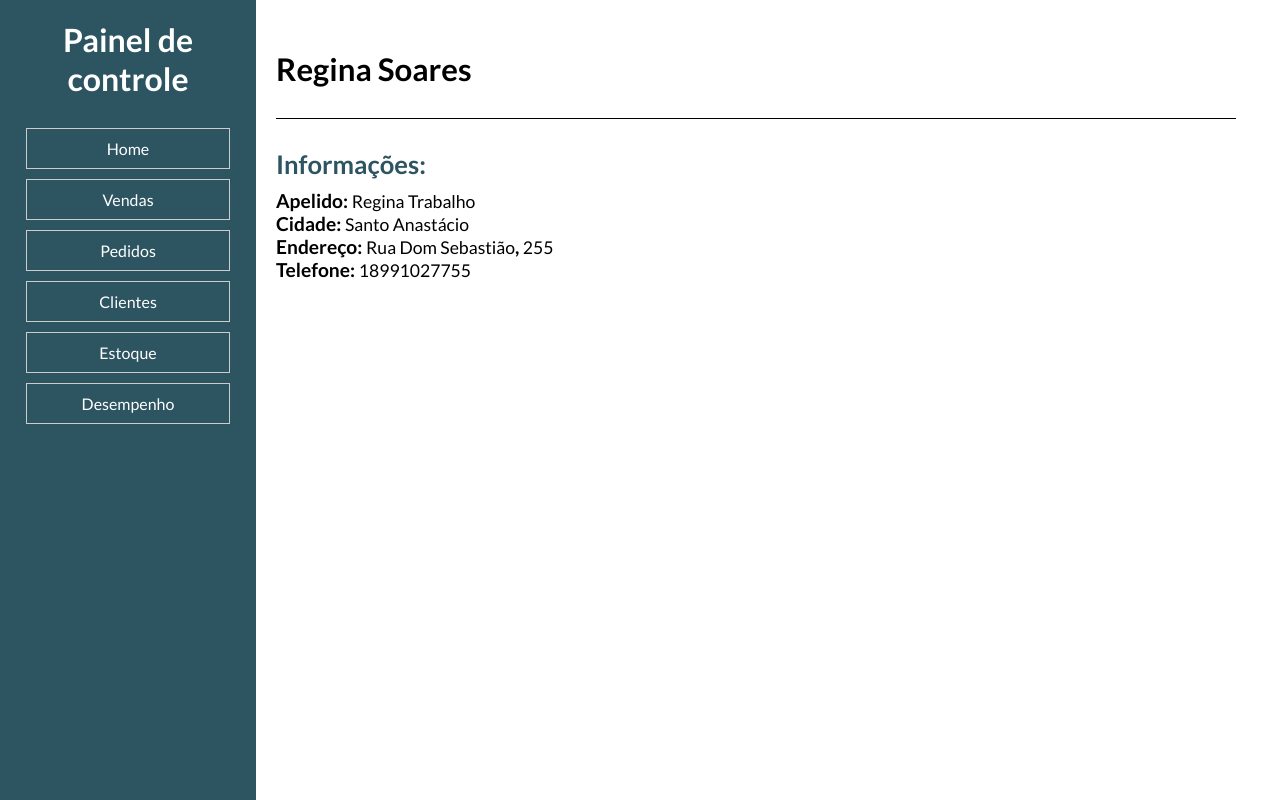
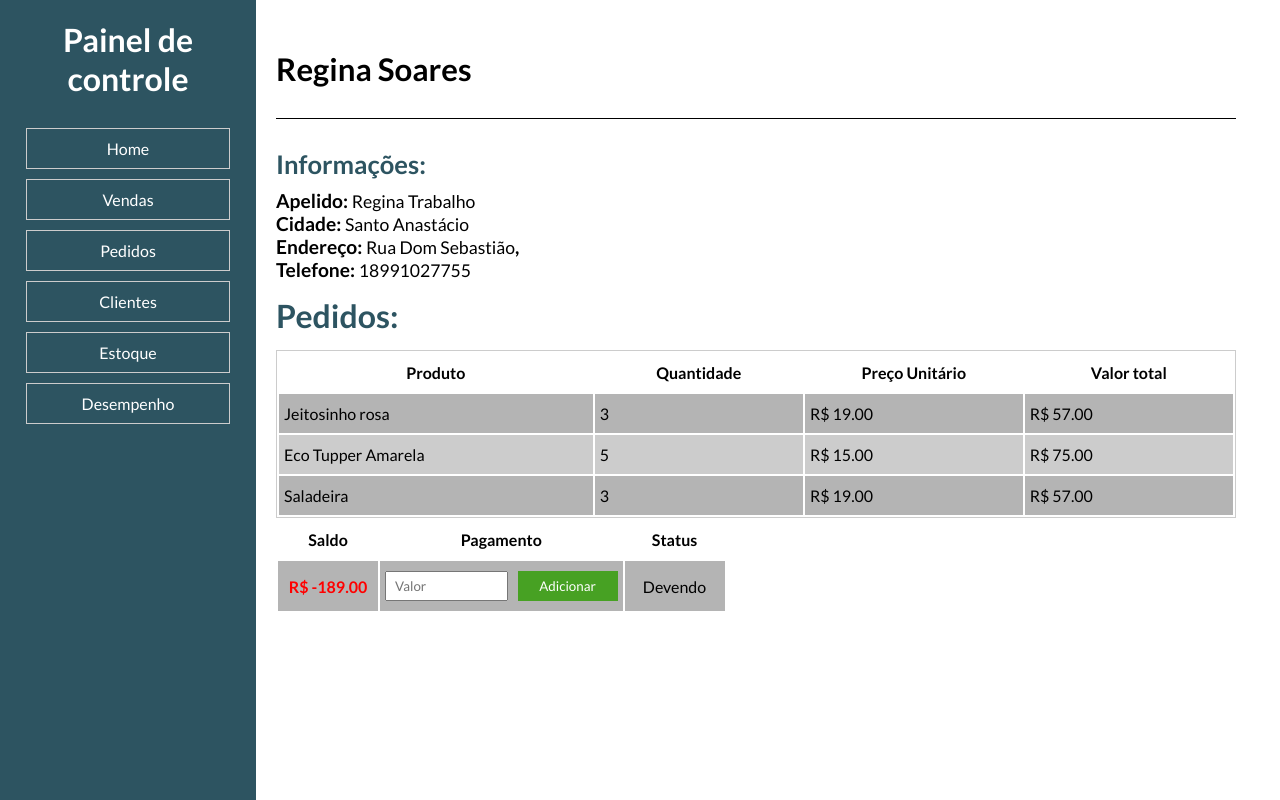
Before and after one commit to heitor2002/gerenciador-de-vendas, a React (Vite) app: page /clientes/1 in a window 1280 px wide. Built offline with nearby package versions, Linux system fonts and the light colour scheme; data requests are answered from the project's data file.

Commit message:
docs: adição do sistema de tabela.

```diff
--- a/data/db.json
+++ b/data/db.json
@@ -30,12 +30,12 @@
                     "quantity": 3
                 }
             ],
-            "total-sales": 600
+            "total-sales": 0
         },
         {
             "id": 2,
             "name": "Ângela Pinheiro",
-            "nickname": "Apelido",
+            "nickname": "",
             "status": true,
             "contact": {
                 "phone": 18991037755,
@@ -55,15 +55,10 @@
                     "product": "Eco Tupper Amarela",
                     "price": 15,
                     "quantity": 5
-                },
-                {
-                    "id": 1781951,
-                    "product": "Saladeira",
-                    "price": 19,
-                    "quantity": 3
                 }
             ],
-            "total-sales": 600
+            "balance": 0,
+            "total-sales": 0
         }
     ]
 }
--- a/src/components/PageClient.jsx
+++ b/src/components/PageClient.jsx
@@ -1,4 +1,4 @@
-import { useState } from "react";
+import { useLayoutEffect, useRef } from "react";
 import { useParams } from "react-router-dom";
 import fetchClients from "../fetchClients";
 import InformationClient from "./box-components/InformationClient";
@@ -9,7 +9,25 @@ const PageClient = () => {
     "http://localhost:3000/clients/" + id
   );
 
-  console.log(clientsInformation)
+  const sales = clientsInformation.sales;
+  const someValue = sales?.map((item) => {
+    let productValue = item.quantity * item.price;
+    return productValue;
+  });
+
+  const accumulatedValue = someValue
+    ?.reduce((acc, item) => {
+      return acc + item;
+    },0)
+    .toFixed(2);
+
+  var status = "";
+
+  if (accumulatedValue != 0) {
+    status = "Devendo";
+  } else {
+    status = "Pago";
+  }
 
   return (
     <>
@@ -20,20 +38,58 @@ const PageClient = () => {
               <h2>{clientsInformation.name}</h2>
             </div>
             <div className="single-client">
-              <h2>Informações:</h2>
-              <h3>
-                Apelido: <span>{clientsInformation.nickname}</span>
-              </h3>
-              <h3>
-                Cidade: <span>{clientsInformation.contact?.city}</span>
-              </h3>
-              <h3>
-                Endereço: <span>{clientsInformation.contact?.address}</span>,
-                <span> {clientsInformation.contact?.addressNumber}</span>
-              </h3>
-              <h3>
-                Telefone: <span>{clientsInformation.contact?.phone}</span>
-              </h3>
+              <InformationClient
+                nickname={clientsInformation.nickname}
+                city={clientsInformation.contact?.city}
+                address={clientsInformation.contact?.address}
+                phone={clientsInformation.contact?.phone}
+              />
+              {/* <InformationClient /> */}
+              <div className="requests-list">
+                <h2>Pedidos:</h2>
+                <table>
+                  <tr>
+                    <th>Produto</th>
+                    <th>Quantidade</th>
+                    <th>Preço Unitário</th>
+                    <th>Valor total</th>
+                  </tr>
+                  {sales?.map((singleProduct) => {
+                    return (
+                      <tr>
+                        <td>{singleProduct.product}</td>
+                        <td>{singleProduct.quantity}</td>
+                        <td>R$ {singleProduct.price.toFixed(2)}</td>
+                        <td>
+                          {"R$ "}
+                          {(
+                            singleProduct.quantity * singleProduct.price
+                          ).toFixed(2)}
+                        </td>
+                      </tr>
+                    );
+                  })}
+                </table>
+              </div>
+              <div className="payment-table">
+                <table style={{ textAlign: "center" }}>
+                  <tr>
+                    <th>Saldo</th>
+                    <th>Pagamento</th>
+                    <th>Status</th>
+                  </tr>
+                  <tr>
+                    <td style={{ fontWeight: "bold", color: "red" }}>
+                      R$ -{accumulatedValue}
+                    </td>
+                    <td className="payment-buttons">
+                      <input type="number" placeholder="Valor" />
+                      <input type="submit" value="Adicionar" />
+                    </td>
+                    <td>{status}</td>
+                  </tr>
+                </table>
+              </div>
             </div>
           </>
         )}
--- a/src/components/box-components/InformationClient.jsx
+++ b/src/components/box-components/InformationClient.jsx
@@ -1,11 +1,16 @@
 const InformationClient = (props) => {
   return (
     <>
+      <h2>Informações:</h2>
+      <h3>
+        Apelido: <span>{props.nickname}</span>
+      </h3>
       <h3>
         Cidade: <span>{props.city}</span>
       </h3>
       <h3>
-        Endereço: <span>{props.address}</span>, <span>{props.addressNumber}</span>
+        Endereço: <span>{props.address}</span>,
+        <span> {props.addressNumber}</span>
       </h3>
       <h3>
         Telefone: <span>{props.phone}</span>
--- a/src/fetchClients.jsx
+++ b/src/fetchClients.jsx
@@ -1,13 +1,13 @@
 import { useEffect, useState } from "react";
 
 const fetchClients = (url) => {
-  const [clientsInformation, setclientsInformation] = useState([]);
+  const [clientsInformation, setClientsInformation] = useState([]);
 
   useEffect(() => {
     fetch(url)
       .then((res) => res.json())
       .then((data) => {
-        setclientsInformation(data);
+        setClientsInformation(data);
       });
   }, [url]);
   return { clientsInformation };
--- a/src/styles/components/_Clients.scss
+++ b/src/styles/components/_Clients.scss
@@ -81,4 +81,90 @@
             font-weight: 500;
         }
     }
+    .requests-list {
+        width: 100%;
+        max-height: 500px;
+        overflow: auto;
+        h2 {
+            font-size: 2rem;
+            margin: 15px 0;
+        }
+        table {
+            width: 100%;
+            border: 1px solid #ccc;
+            th {
+                min-width: 100px;
+                padding: 10px 0;
+                background-color: white;
+            }
+            tr {
+                background-color: #ccc;
+                &:nth-child(2n) {
+                    background-color: $grey;
+                }
+                td {
+                    padding: 10px 5px;
+                }
+                td.payment-buttons {
+                    display: flex;
+                    justify-content: center;
+                    gap: 10px;
+                    input[type="number"] {
+                        width: 100%;
+                        max-width: 150px;
+                        height: 30px;
+                        padding: 0 8px;
+                    }
+                    input[type="submit"] {
+                        width: 100%;
+                        max-width: 100px;
+                        height: 30px;
+                        padding: 0 8px;
+                        border: 0;
+                        color: white;
+                        background-color: $green;
+                    }
+                }
+            }
+        }
+    }
+    div.payment-table {
+        width: 100%;
+        table {
+            th {
+                min-width: 100px;
+                padding: 10px 0;
+                background-color: white;
+            }
+            tr {
+                background-color: #ccc;
+                &:nth-child(2n) {
+                    background-color: $grey;
+                }
+                td {
+                    padding: 10px 5px;
+                }
+                td.payment-buttons {
+                    display: flex;
+                    justify-content: center;
+                    gap: 10px;
+                    input[type="number"] {
+                        width: 100%;
+                        max-width: 150px;
+                        height: 30px;
+                        padding: 0 8px;
+                    }
+                    input[type="submit"] {
+                        width: 100%;
+                        max-width: 100px;
+                        height: 30px;
+                        padding: 0 8px;
+                        border: 0;
+                        color: white;
+                        background-color: $green;
+                    }
+                }
+            }
+        }
+    }
 }
--- a/src/styles/main.css
+++ b/src/styles/main.css
@@ -172,6 +172,116 @@ header ul a li:hover {
   font-weight: 500;
 }
 
+.single-client .requests-list {
+  width: 100%;
+  max-height: 500px;
+  overflow: auto;
+}
+
+.single-client .requests-list h2 {
+  font-size: 2rem;
+  margin: 15px 0;
+}
+
+.single-client .requests-list table {
+  width: 100%;
+  border: 1px solid #ccc;
+}
+
+.single-client .requests-list table th {
+  min-width: 100px;
+  padding: 10px 0;
+  background-color: white;
+}
+
+.single-client .requests-list table tr {
+  background-color: #ccc;
+}
+
+.single-client .requests-list table tr:nth-child(2n) {
+  background-color: #b4b4b4;
+}
+
+.single-client .requests-list table tr td {
+  padding: 10px 5px;
+}
+
+.single-client .requests-list table tr td.payment-buttons {
+  display: -webkit-box;
+  display: -ms-flexbox;
+  display: flex;
+  -webkit-box-pack: center;
+      -ms-flex-pack: center;
+          justify-content: center;
+  gap: 10px;
+}
+
+.single-client .requests-list table tr td.payment-buttons input[type="number"] {
+  width: 100%;
+  max-width: 150px;
+  height: 30px;
+  padding: 0 8px;
+}
+
+.single-client .requests-list table tr td.payment-buttons input[type="submit"] {
+  width: 100%;
+  max-width: 100px;
+  height: 30px;
+  padding: 0 8px;
+  border: 0;
+  color: white;
+  background-color: #47a123;
+}
+
+.single-client div.payment-table {
+  width: 100%;
+}
+
+.single-client div.payment-table table th {
+  min-width: 100px;
+  padding: 10px 0;
+  background-color: white;
+}
+
+.single-client div.payment-table table tr {
+  background-color: #ccc;
+}
+
+.single-client div.payment-table table tr:nth-child(2n) {
+  background-color: #b4b4b4;
+}
+
+.single-client div.payment-table table tr td {
+  padding: 10px 5px;
+}
+
+.single-client div.payment-table table tr td.payment-buttons {
+  display: -webkit-box;
+  display: -ms-flexbox;
+  display: flex;
+  -webkit-box-pack: center;
+      -ms-flex-pack: center;
+          justify-content: center;
+  gap: 10px;
+}
+
+.single-client div.payment-table table tr td.payment-buttons input[type="number"] {
+  width: 100%;
+  max-width: 150px;
+  height: 30px;
+  padding: 0 8px;
+}
+
+.single-client div.payment-table table tr td.payment-buttons input[type="submit"] {
+  width: 100%;
+  max-width: 100px;
+  height: 30px;
+  padding: 0 8px;
+  border: 0;
+  color: white;
+  background-color: #47a123;
+}
+
 .requests {
   padding: 30px 0;
 }
@@ -234,18 +344,18 @@ header ul a li:hover {
   cursor: pointer;
 }
 
-table {
+.table-stock table {
   width: 100%;
   text-align: left;
   margin-top: 30px;
   border: 1px solid #2d5461;
 }
 
-table tr {
+.table-stock table tr {
   padding: 10px 0;
 }
 
-table tr td {
+.table-stock table tr td {
   padding: 10px 5px;
   background-color: #ccc;
 }
--- a/src/styles/main.scss
+++ b/src/styles/main.scss
@@ -2,6 +2,7 @@
 
 $primary-color: rgb(45, 84, 97);
 $grey: rgb(180, 180, 180);
+$green: #47a123;
 
 *{
     padding: 0;
```
Also changed, not shown: src/components/Stock.jsx (+27 -17 lines), src/styles/components/_Stock.scss (+5 -3 lines), 1 other file (tests, documents, lock files or other folders).
